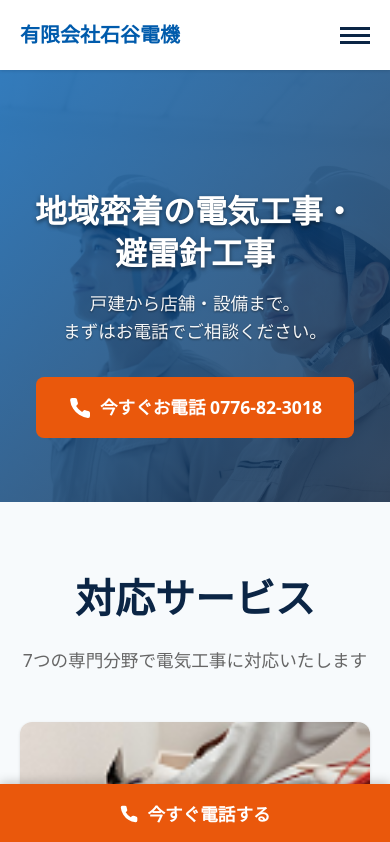
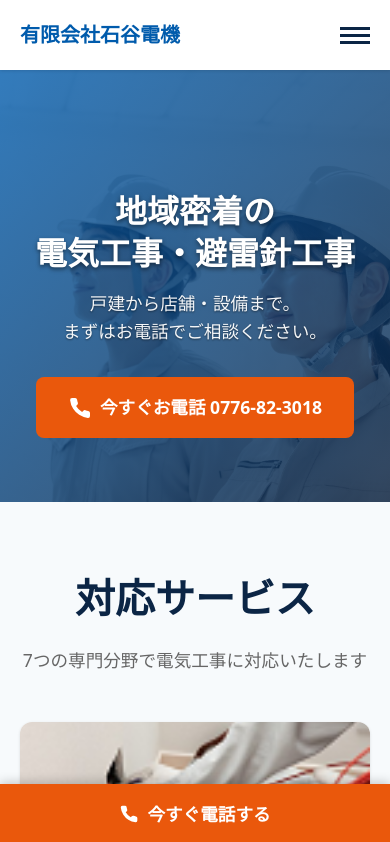
Before and after one commit to dogaya-th/250817yugengaisyaishitanidenkiHP, a plain HTML site: page index.html in a window 390 px wide. Shown: the top 842 px of the page. Drawn offline with Linux system fonts and the light colour scheme.

Commit message:
スマホ画面ヒーローセクション改行調整

```diff
--- a/index.html
+++ b/index.html
@@ -93,7 +93,7 @@
         <!-- ヒーローセクション -->
         <section class="hero" id="hero">
             <div class="hero__container">
-                <h1 class="hero__title">地域密着の電気工事・避雷針工事</h1>
+                <h1 class="hero__title">地域密着の<br class="mobile-br">電気工事・避雷針工事</h1>
                 <p class="hero__subtitle">戸建から店舗・設備まで。<br>まずはお電話でご相談ください。</p>
                 <div class="hero__cta">
                     <a href="tel:0776823018" class="btn btn--primary btn--large">
```
